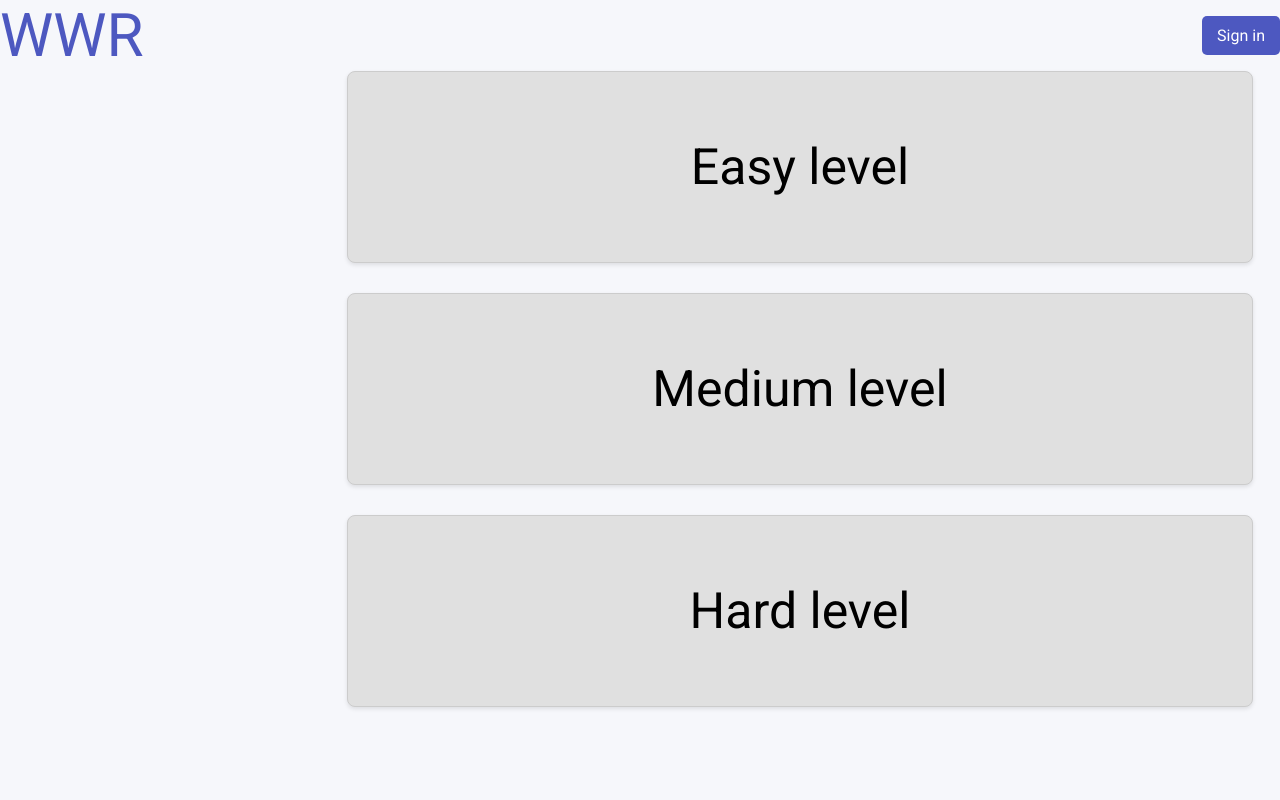
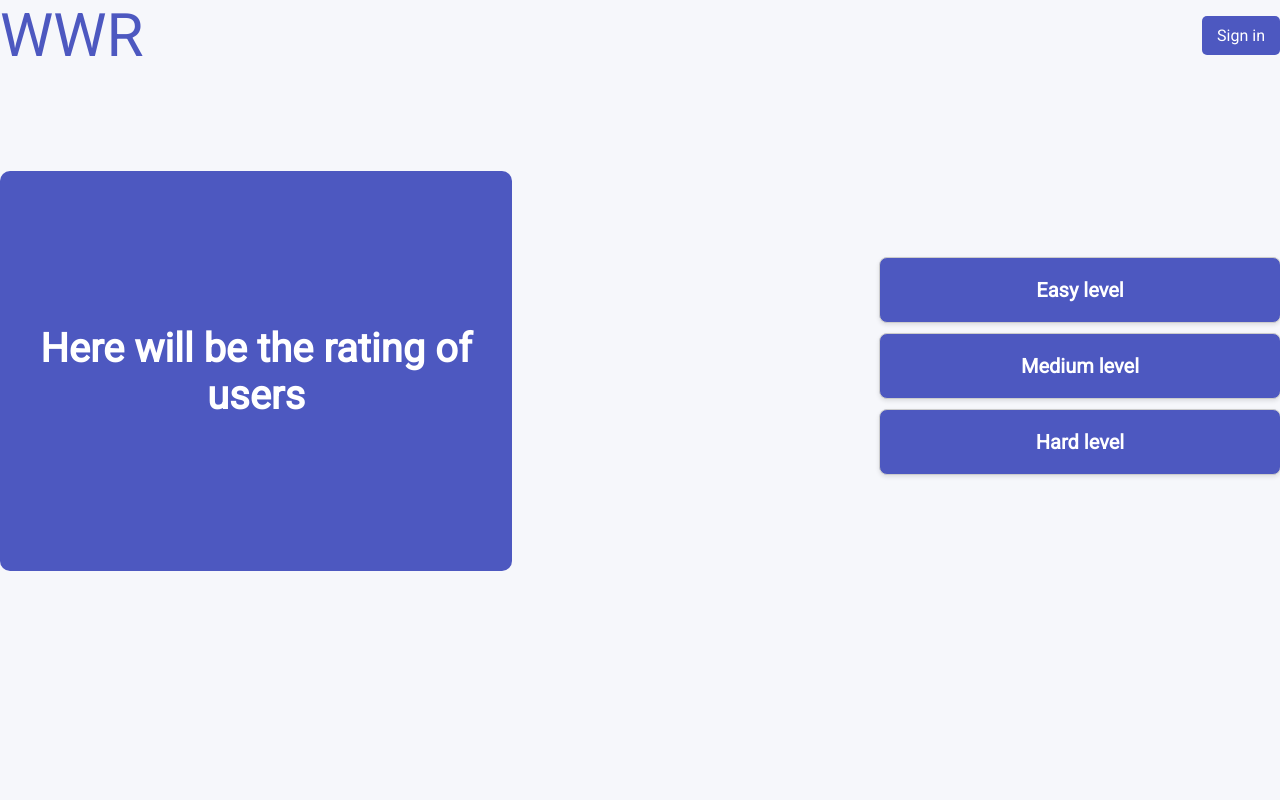
Before and after one commit to INAI-WIN-1/WWR, a Django app: page / in a window 1280 px wide. Run offline with Django 4.2, Linux system fonts and the light colour scheme.

Commit message:
fixed main page and chandeg styles

```diff
--- a/static/css/styles.css
+++ b/static/css/styles.css
@@ -5,6 +5,7 @@ body {
     margin: 0;
     box-sizing: border-box;
     background: #f6f7fb;
+    height: 100vh;
 }
 
 * {
@@ -47,8 +48,8 @@ a {
     color: white;
 }
 
-.blue_button:hover, .red_button:hover {
-    scale: 1.1;
+.blue_button:hover{
+    background: #6d75c4;
 }
 
 .profile-btn {
@@ -74,37 +75,47 @@ a {
 
 .main {
     display: flex;
+    justify-content: space-between;
+    align-items: center;
+    margin-top: 100px;
 }
 
 .rating {
-    flex: 3;
-}
-
-.tests {
-    flex: 9;
-    display: flex;
-    justify-content: center;
-    align-items: center;
-    flex-direction: column;
+    width: 40%;
+    height: 400px;
+    background: var(--blue--next);
+    border-radius: 10px;
 }
 
 .card {
     display: block;
-    width: 90%;
-    height: 150px;
-    background-color: #e0e0e0;
+    width: 100%;
+    padding: 20px 0;
     border: 1px solid #ccc;
     border-radius: 8px;
     box-shadow: 0 2px 4px rgba(0, 0, 0, 0.1);
     text-align: center;
-    font-size: 50px;
-    padding: 20px;
-    margin-bottom: 30px;
-    line-height: 3;
+    font-size: 20px;
+    font-weight: bold;
+    margin-bottom: 10px;
     transition: background-color 0.3s ease;
     cursor: pointer;
 }
 
 .card:hover {
-    background-color: #c0c0c0;
+    /*background-color: #c0c0c0;*/
 }
+.tests{
+    width: 400px;
+    height: 200px;
+    display: flex;
+    align-items: center;
+    justify-content: center;
+    flex-direction: column;
+}
+.rating h3{
+    margin-top: 30%;
+    color: white;
+    text-align: center;
+    font-size: 40px;
+}
--- a/templates/index.html
+++ b/templates/index.html
@@ -23,11 +23,13 @@
         </div>
     </nav>
     <div class="main">
-        <div class="rating"></div>
+        <div class="rating">
+            <h3>Here will be the rating of users</h3>
+        </div>
         <div class="tests">
-            <a href="{% url 'questions' level='easy' %}" class="card"><p>Easy level</p></a>
-            <a href="{% url 'questions' level='medium' %}" class="card"><p>Medium level</p></a>
-            <a href="{% url 'questions' level='hard' %}" class="card"><p>Hard level</p></a>
+            <a href="{% url 'questions' level='easy' %}" class="card blue_button"><p>Easy level</p></a>
+            <a href="{% url 'questions' level='medium' %}" class="card blue_button"><p>Medium level</p></a>
+            <a href="{% url 'questions' level='hard' %}" class="card blue_button"><p>Hard level</p></a>
         </div>
     </div>
 </div>
```
